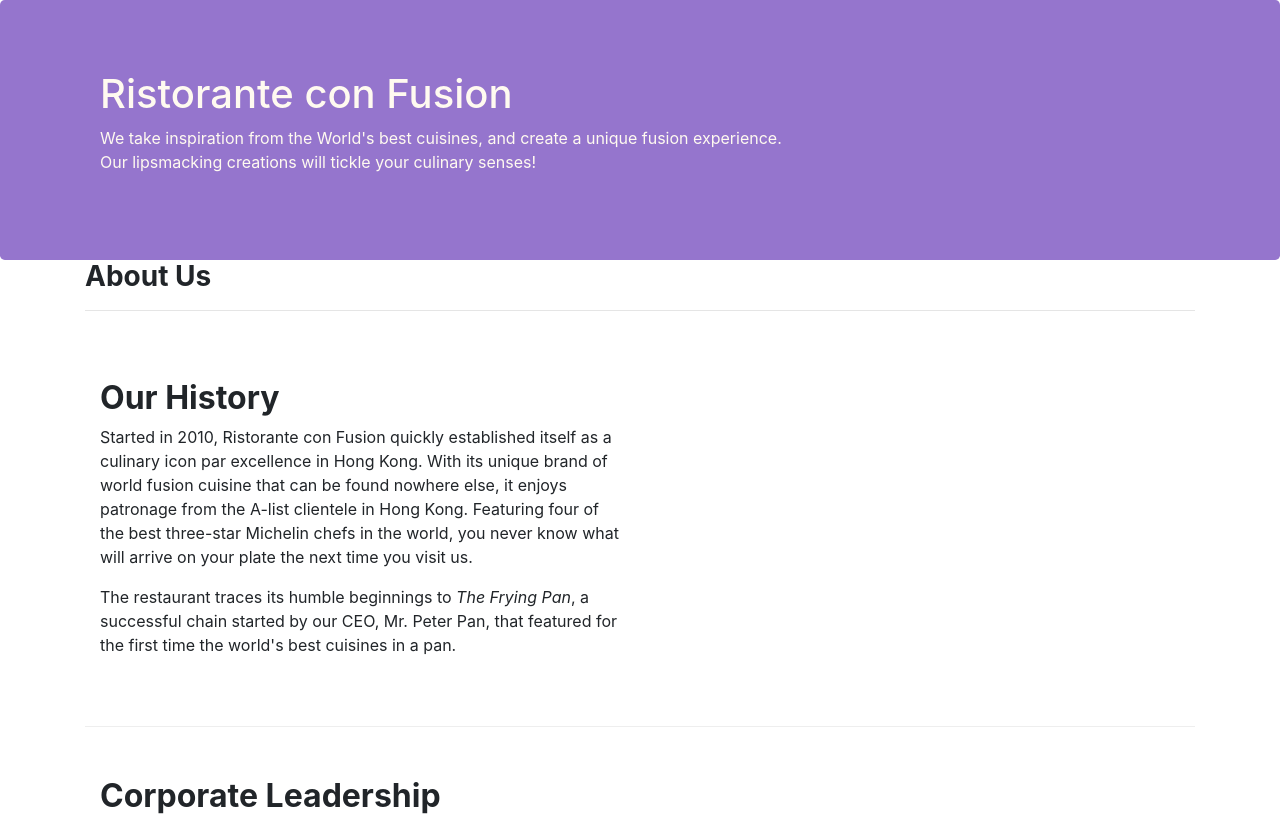
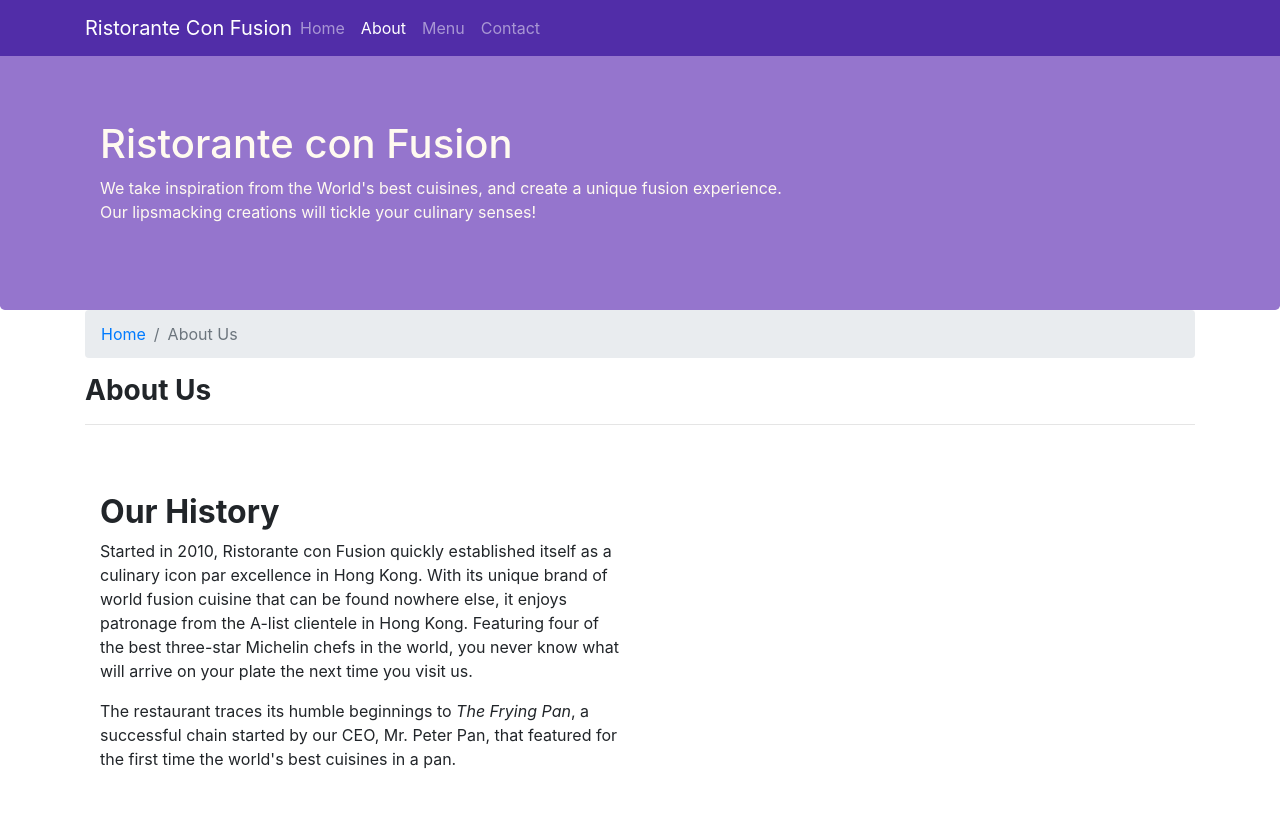
Before and after one commit to Aydyn79/Bootstrap4, a website: page conFusion/aboutus.html in a window 1280 px wide. Shown: the top 818 px of the page. Drawn offline with nearby package versions, Linux system fonts and the light colour scheme.

Commit message:
Lesson_2

```diff
--- a/conFusion/aboutus.html
+++ b/conFusion/aboutus.html
@@ -14,7 +14,23 @@
 </head>
 
 <body>
+    <nav class="navbar navbar-dark navbar-expand-sm fixed-top">
+        <div class="container">
+           <button class="navbar-toggler" type="button" data-toggle="collapse" data-target="#Navbar">
+                    <span class="navbar-toggler-icon"></span>
+            </button>
+            <a class="navbar-brand mr-auto" href="/">Ristorante Con Fusion</a>
+            <div class="collapse navbar-collapse" id="Navbar">
+                <ul class="navbar-nav mr-auto">
+                    <li class="nav-item"><a class="nav-link" href="/">Home</a></li>
+                    <li class="nav-item active"><a class="nav-link" href="#">About</a></li>
+                    <li class="nav-item"><a class="nav-link" href="#">Menu</a></li>
+                    <li class="nav-item"><a class="nav-link" href="#">Contact</a></li>
+                </ul>
+            </div>
+        </div>
 
+    </nav>
     <header class="jumbotron">
         <div class="container">
             <div class="row row-header">
@@ -31,6 +47,10 @@
     <div class="container">
         <div class="row">
             <div class="col-12">
+                <ol class="col-12 breadcrumb">
+                    <li class="breadcrumb-item"><a href="/">Home</a></li>
+                    <li class="breadcrumb-item active">About Us</li>
+                </ol>
                <h3 class="fatfont">About Us</h3>
                <hr>
             </div>
@@ -69,7 +89,7 @@
                 <div class="col-4 offset-1 col-sm-2">
                     <h5>Links</h5>
                     <ul class="list-unstyled">
-                        <li><a href="#">Home</a></li>
+                        <li><a href="/">Home</a></li>
                         <li><a href="#">About</a></li>
                         <li><a href="#">Menu</a></li>
                         <li><a href="#">Contact</a></li>
--- a/conFusion/css/styles.css
+++ b/conFusion/css/styles.css
@@ -32,3 +32,12 @@
 .fatfont{
     font-weight: bold;
 }
+
+body{
+    padding:50px 0px 0px 0px;
+    z-index:0;
+}
+
+.navbar-dark {
+     background-color: #512DA8;
+}
```
Also changed, not shown: conFusion/index.html (+17 -1 lines).
